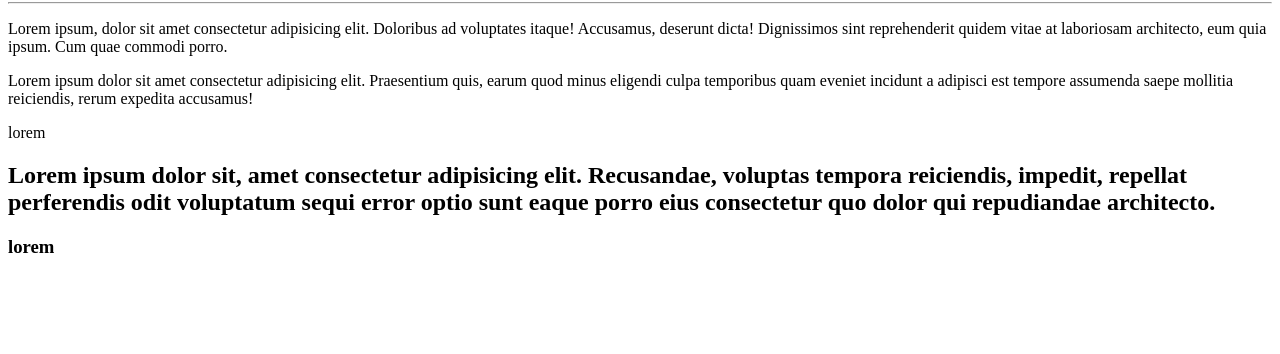
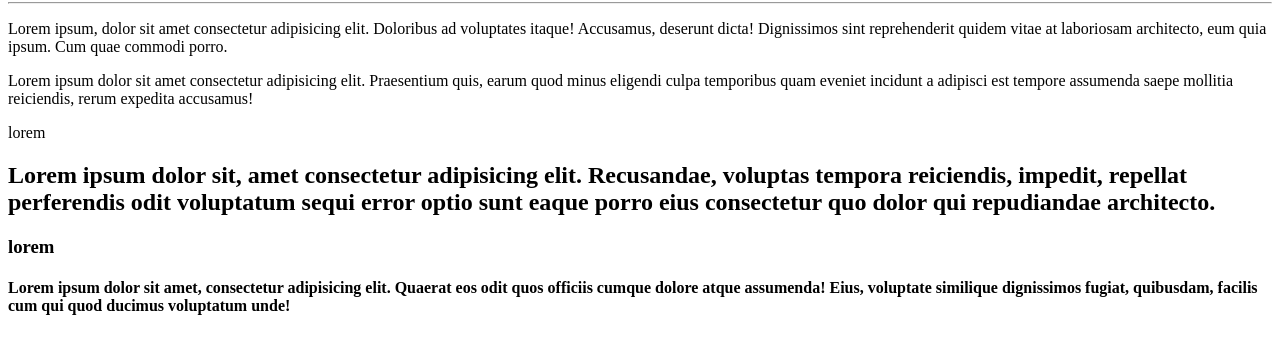
Before and after one commit to Tainara-Code/Ola-Mundo, a plain HTML site: page site-exemplo/index.html in a window 1280 px wide. Shown: the part 78-432 px from the top of the page. Drawn offline with Linux system fonts and the light colour scheme.

Commit message:
Criei um <h4>

```diff
--- a/site-exemplo/index.html
+++ b/site-exemplo/index.html
@@ -13,5 +13,6 @@
     <p>lorem</p>
     <h2>Lorem ipsum dolor sit, amet consectetur adipisicing elit. Recusandae, voluptas tempora reiciendis, impedit, repellat perferendis odit voluptatum sequi error optio sunt eaque porro eius consectetur quo dolor qui repudiandae architecto.</h2>
     <h3>lorem</h3>
+    <h4>Lorem ipsum dolor sit amet, consectetur adipisicing elit. Quaerat eos odit quos officiis cumque dolore atque assumenda! Eius, voluptate similique dignissimos fugiat, quibusdam, facilis cum qui quod ducimus voluptatum unde!</h4>
 </body>
 </html>
```
